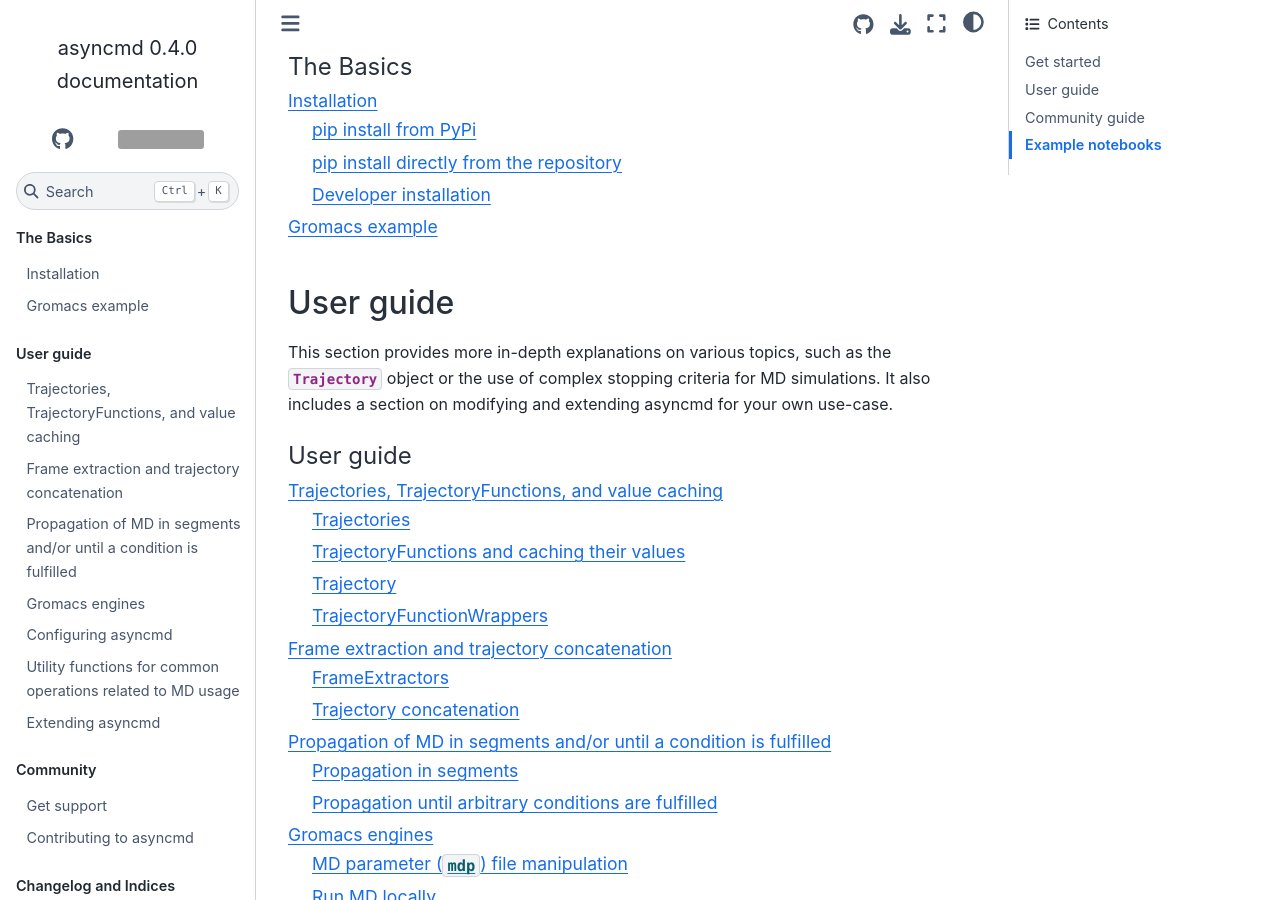
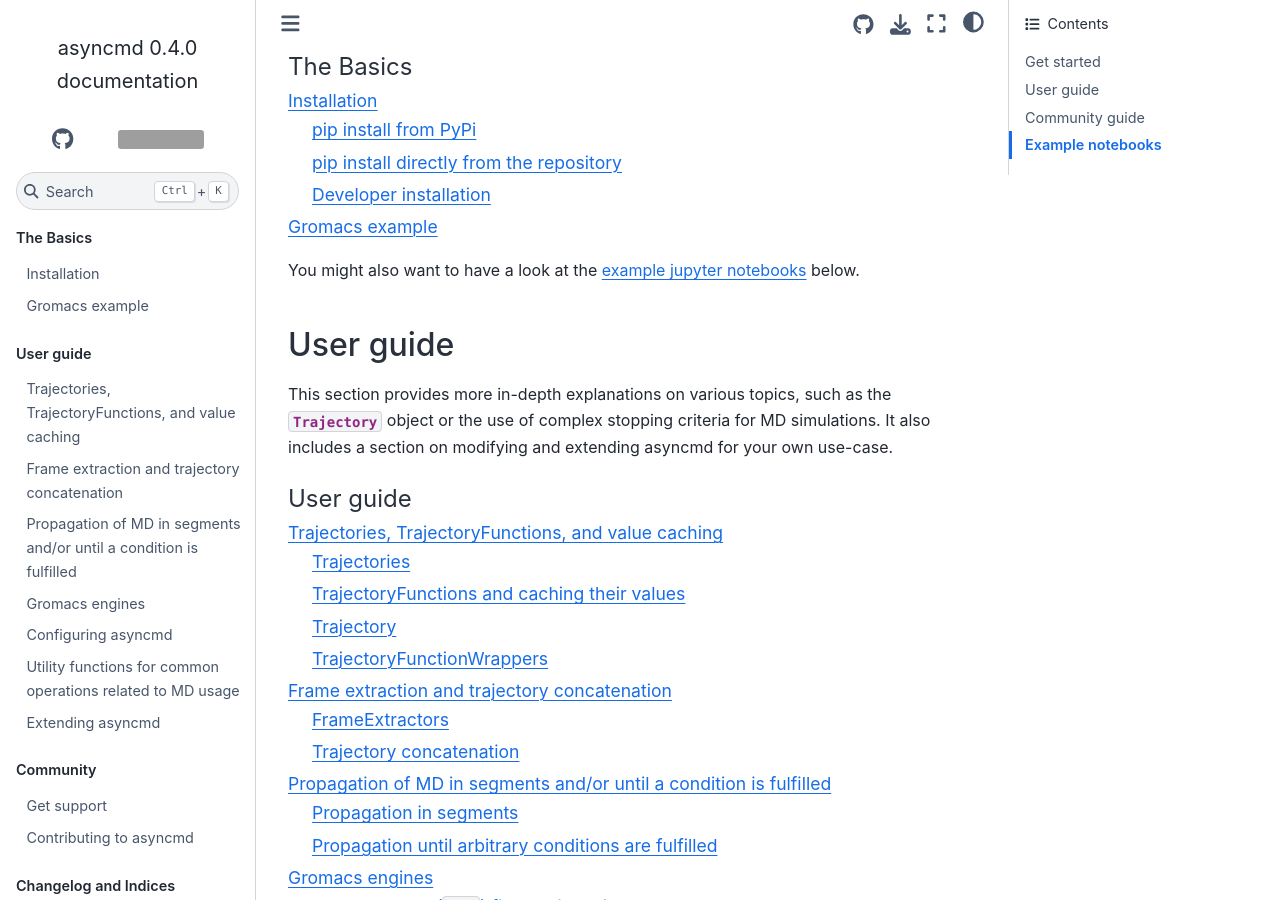
Before and after one commit to bio-phys/asyncmd, a Sphinx documentation site: the page built from docs/source/index.md, in a window 1280 px wide and 900 px high, scrolled down 679 px. Built offline with Sphinx 7.4.7 and the Sphinx Book theme 1.1.4, drawn with Linux system fonts in a browser that asks for light colours; pages that are not in the unit, such as notebooks, are missing from menus; grey boxes are pictures that could not be loaded.

Commit message:
make example notebooks more visible in documentation

````diff
--- a/docs/source/index.md
+++ b/docs/source/index.md
@@ -22,6 +22,8 @@ This section contains everything to get you started using asyncmd.
 usage/installation
 usage/basic_gromacs_example
 ```
+
+You might also want to have a look at the [example jupyter notebooks](example-notebooks) below.
 
 ## User guide
 
@@ -52,6 +54,7 @@ community/support
 community/contributing
 ```
 
+(example-notebooks)=
 ## Example notebooks
 
 This section contains example jupyter notebooks (also included in the repository) on various topics and starts with a brief description of all notebooks.
````
